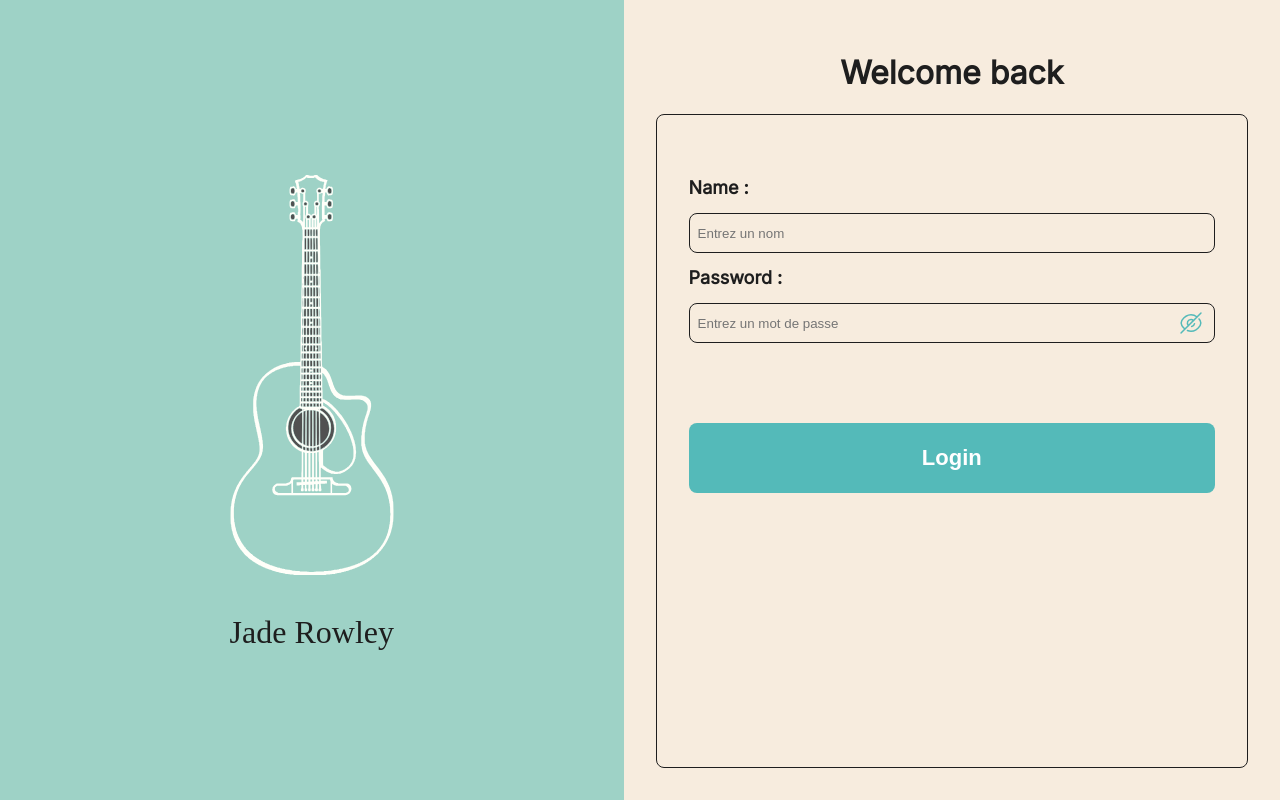
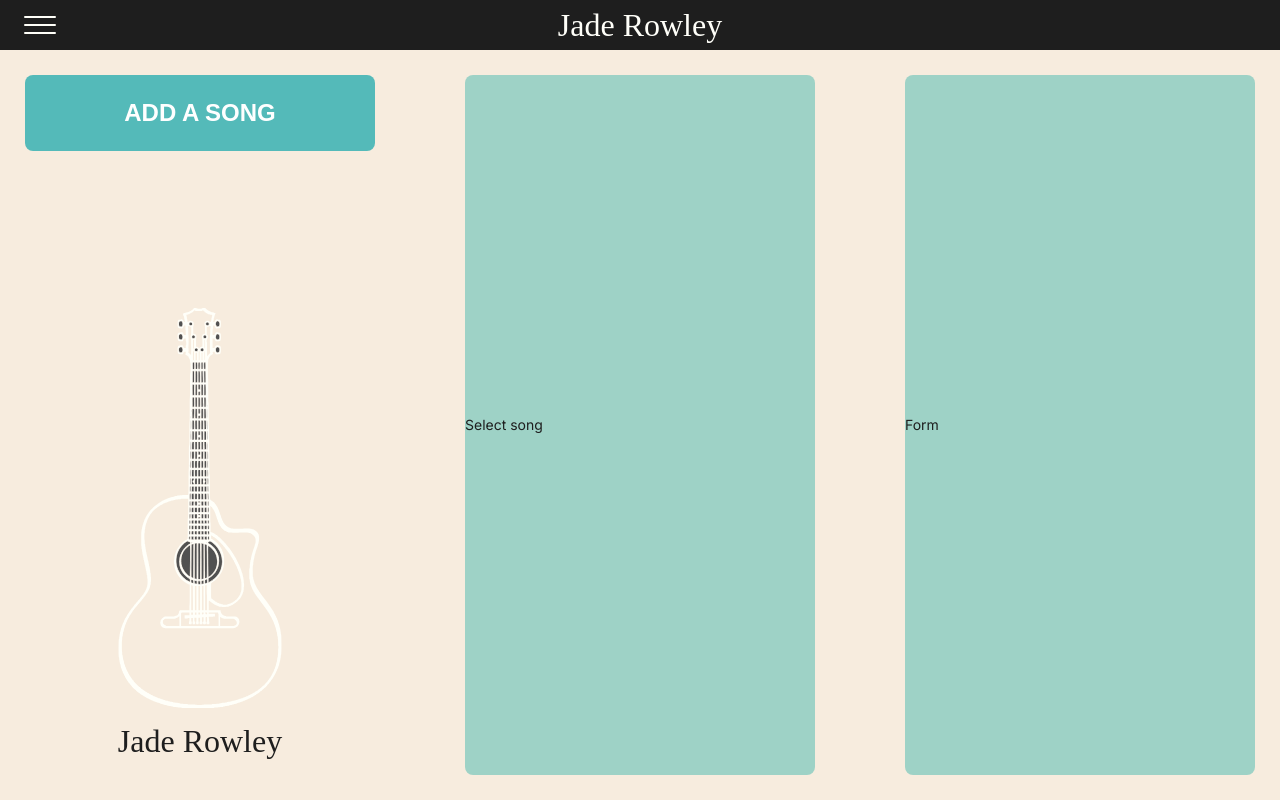
Before and after one commit to Pouchey/jade-site, a React (Vite) app in the folder apps/app/: page /admin in a window 1280 px wide. Before the commit this address led to /login. Built offline with nearby package versions, Linux system fonts and the light colour scheme; no server answers; a web font is replaced by a local one.

Commit message:
start admin panel

```diff
--- /dev/null
+++ b/apps/app/src/modules/admin/views/Content.tsx
@@ -0,0 +1,18 @@
+import React from "react";
+import AddSong from "./add-song";
+import SelectSong from "./select-song";
+import { StyledContainer } from "./style";
+import Form from "./form";
+
+const Content = React.memo(() => {
+
+    return (
+        <StyledContainer>
+            <AddSong />
+            <SelectSong />
+            <Form />
+        </StyledContainer>
+    );
+});
+
+export default Content;
--- /dev/null
+++ b/apps/app/src/modules/admin/views/add-song/index.tsx
@@ -0,0 +1,19 @@
+import Button from "_components/button";
+import Icon from "_components/icon";
+import { StyledLogoWrapper } from "./style";
+import { StyledDarkTitle } from "_style/common";
+import React from "react";
+
+const AddSong = React.memo(() => {
+    return(
+        <div>
+            <Button label="ADD A SONG" size="grizzly" color="primary"/>
+            <StyledLogoWrapper>
+                <Icon glyph="guitare" size={400} color="white" />
+                <StyledDarkTitle>Jade Rowley</StyledDarkTitle>
+            </StyledLogoWrapper>
+        </div>
+    );
+});
+
+export default AddSong
--- /dev/null
+++ b/apps/app/src/modules/admin/views/add-song/style.ts
@@ -0,0 +1,15 @@
+import styled from 'styled-components';
+
+export const StyledLogoWrapper = styled.div`
+  display: flex;
+  flex-direction: column;
+  align-items: center;
+  justify-content: center;
+  width: 100%;
+  height: 100%;
+  margin: 32px 0;
+
+  *:last-child {
+    margin-top: 16px;
+  }
+`;
--- /dev/null
+++ b/apps/app/src/modules/admin/views/form/index.tsx
@@ -0,0 +1,12 @@
+import React from "react";
+import { StyledContainer } from "./style";
+
+const Form = React.memo(() => {
+    return(
+        <StyledContainer>
+            Form
+        </StyledContainer>
+    )
+});
+
+export default Form;
--- /dev/null
+++ b/apps/app/src/modules/admin/views/form/style.ts
@@ -0,0 +1,12 @@
+import styled from 'styled-components';
+
+export const StyledContainer = styled.div`
+  display: flex;
+  flex-direction: column;
+  justify-content: center;
+  width: 100%;
+  height: 100%;
+  gap: 10px;
+  background: ${({ theme }) => theme.color.green1};
+  border-radius: 8px;
+`;
--- a/apps/app/src/modules/admin/views/index.tsx
+++ b/apps/app/src/modules/admin/views/index.tsx
@@ -3,6 +3,7 @@ import { Navigate, useLocation } from 'react-router-dom';
 
 import { useAuthContext } from '_modules/auth/hooks/useContext';
 import { useFetchMe } from '_modules/me/hooks/useServices';
+import Content from './Content';
 
 const Admin = React.memo(() => {
   useFetchMe();
@@ -10,10 +11,10 @@ const Admin = React.memo(() => {
   const { state } = useAuthContext();
   const { pathname } = useLocation();
 
-  if (!state?.isLogged)
+  if (state?.isLogged)
     return <Navigate to="/login" state={{ from: pathname }} />;
 
-  return <div>Admin</div>;
+  return <Content/>;
 });
 
 export default Admin;
--- /dev/null
+++ b/apps/app/src/modules/admin/views/select-song/index.tsx
@@ -0,0 +1,12 @@
+import React from "react";
+import { StyledContainer } from "./style";
+
+const SelectSong = React.memo(() => {
+    return (
+        <StyledContainer>
+            Select song
+        </StyledContainer>
+    )
+});
+
+export default SelectSong;
--- /dev/null
+++ b/apps/app/src/modules/admin/views/select-song/style.ts
@@ -0,0 +1,12 @@
+import styled from 'styled-components';
+
+export const StyledContainer = styled.div`
+  display: flex;
+  flex-direction: column;
+  justify-content: center;
+  width: 100%;
+  height: 100%;
+  gap: 10px;
+  background: ${({ theme }) => theme.color.green1};
+  border-radius: 8px;
+`;
--- /dev/null
+++ b/apps/app/src/modules/admin/views/style.ts
@@ -0,0 +1,15 @@
+import styled from 'styled-components';
+
+export const StyledContainer = styled.div`
+  display: flex;
+  flex-direction: row;
+  justify-content: space-between;
+  width: 100%;
+  height: 100%;
+  padding: 25px;
+
+  > div {
+    max-width: 350px;
+    width: 100%;
+  }
+`;
```
